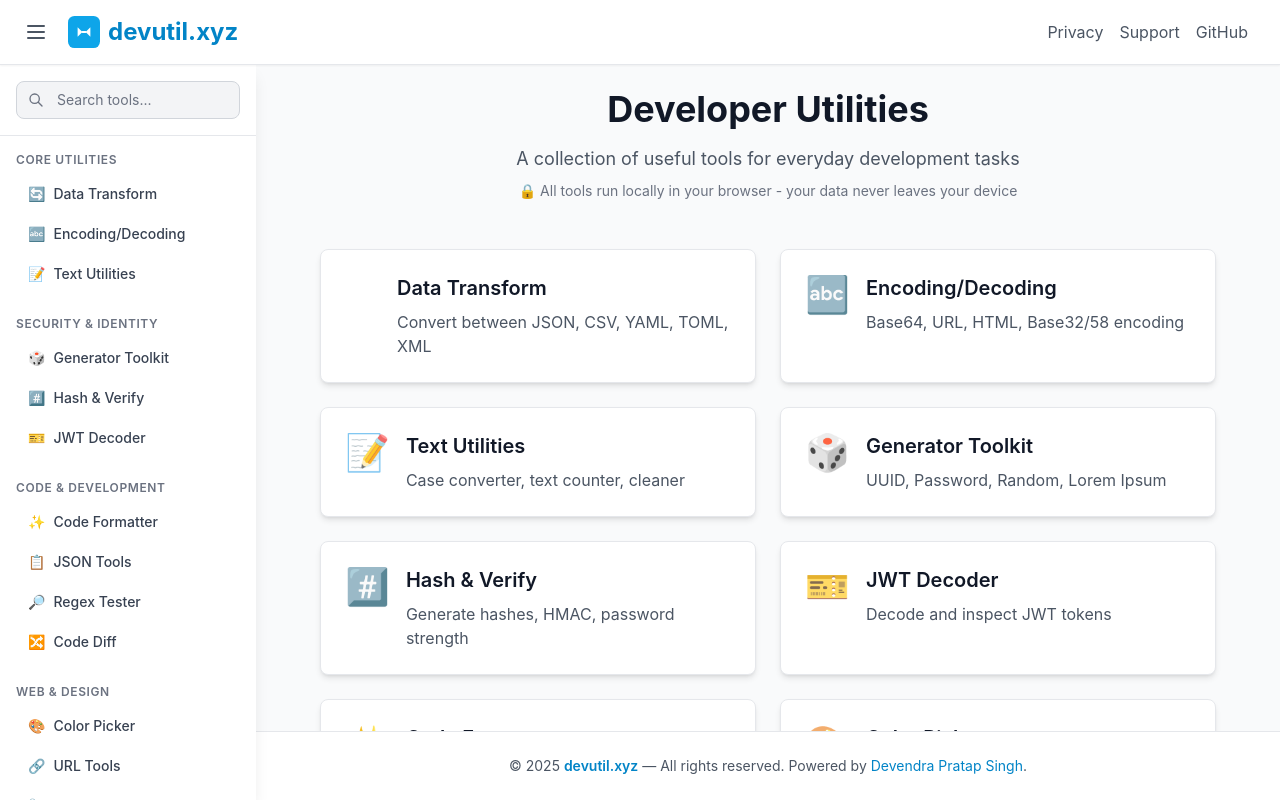
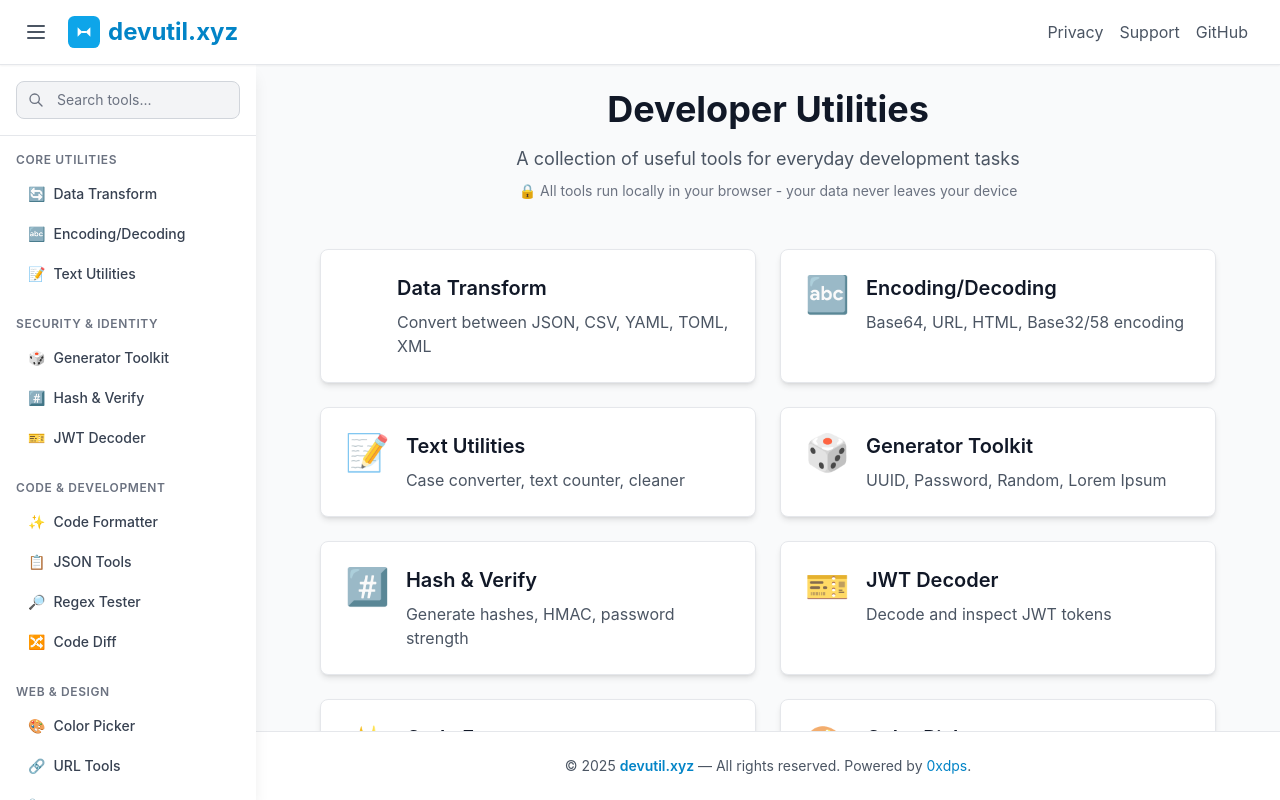
Before and after one commit to 0xdps/devutil, a React (Vite) app: page / in a window 1280 px wide. Built offline with nearby package versions, Linux system fonts and the light colour scheme.

Commit message:
fix: update footer link text to use username for consistency

```diff
--- a/src/components/Footer.tsx
+++ b/src/components/Footer.tsx
@@ -19,7 +19,7 @@ export default function Footer() {
             rel="noopener noreferrer"
             className="text-primary-600 dark:text-primary-400 hover:text-primary-700 dark:hover:text-primary-300 transition-colors"
           >
-            Devendra Pratap Singh
+            0xdps
           </a>
           .
         </p>
```
